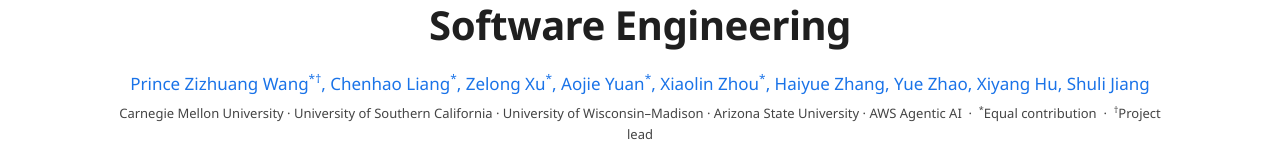
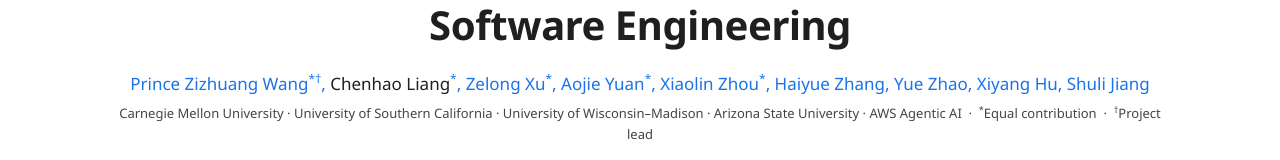
Before and after one commit to ZelongXuEric/cua-swe-website, a plain HTML site: page index.html in a window 1280 px wide. Shown: the part 147-307 px from the top of the page. Drawn offline with Linux system fonts and the light colour scheme.

Commit message:
Link author names to their homepages
Eight of the nine authors link to verified personal pages; Chenhao Liang
stays as plain text until a homepage is confirmed.

Co-Authored-By: Claude Fable 5.1 <noreply@anthropic.com>

```diff
--- a/assets/css/site.css
+++ b/assets/css/site.css
@@ -40,6 +40,9 @@ button { font: inherit; cursor: pointer; }
 .hero h1 { font-family: var(--mono); font-size: clamp(28px, 3.3vw, 40px); font-weight: 700; line-height: 1.22; color: var(--ink); letter-spacing: -.01em; }
 .hero h1 em { font-style: normal; font-family: var(--sans); font-weight: 700; letter-spacing: -.01em; }
 .hero .authors { margin-top: 18px; font-size: 17px; color: var(--link); line-height: 1.6; }
+.hero .authors a { color: var(--link); text-decoration: none; }
+.hero .authors a:hover { text-decoration: underline; text-underline-offset: 3px; }
+.hero .authors .plain { color: var(--ink); }
 .hero .authors sup, .hero .affil sup { font-size: .7em; line-height: 0; }
 .hero .affil { margin-top: 6px; font-size: 13px; color: #444; }
 .buttons { display: flex; justify-content: center; flex-wrap: wrap; gap: 10px; margin-top: 22px; }
--- a/index.html
+++ b/index.html
@@ -31,7 +31,7 @@
 <main id="main" class="wrap">
 <header class="hero" id="top">
   <h1>CUA-SWE: When Computer-Use Agents Meet <em>Visual Software Engineering</em></h1>
-  <p class="authors">Prince Zizhuang Wang<sup>*†</sup>, Chenhao Liang<sup>*</sup>, Zelong Xu<sup>*</sup>, Aojie Yuan<sup>*</sup>, Xiaolin Zhou<sup>*</sup>, Haiyue Zhang, Yue Zhao, Xiyang Hu, Shuli Jiang</p>
+  <p class="authors"><a href="https://kingofspace0wzz.github.io/">Prince Zizhuang Wang</a><sup>*†</sup>, <span class="plain">Chenhao Liang</span><sup>*</sup>, <a href="https://zelongxueric.github.io/">Zelong Xu</a><sup>*</sup>, <a href="https://aojieyuan.com/">Aojie Yuan</a><sup>*</sup>, <a href="https://willchow66.github.io/">Xiaolin Zhou</a><sup>*</sup>, <a href="https://headyzhang.github.io/">Haiyue Zhang</a>, <a href="https://viterbi-web.usc.edu/~yzhao010/">Yue Zhao</a>, <a href="https://xiyanghu.github.io/">Xiyang Hu</a>, <a href="https://11hifish.github.io/">Shuli Jiang</a></p>
   <p class="affil">Carnegie Mellon University · University of Southern California · University of Wisconsin–Madison · Arizona State University · AWS Agentic AI &nbsp;·&nbsp; <sup>*</sup>Equal contribution &nbsp;·&nbsp; <sup>†</sup>Project lead</p>
   <div class="buttons">
     <a class="pill" href="https://arxiv.org/abs/2609.32600"><svg viewBox="0 0 24 24" aria-hidden="true"><path d="M14 3H6a2 2 0 0 0-2 2v14a2 2 0 0 0 2 2h12a2 2 0 0 0 2-2V9z"/><path d="M14 3v6h6M8 13h8M8 17h6"/></svg>Paper</a>
```
Also changed, not shown: 1 other file.
